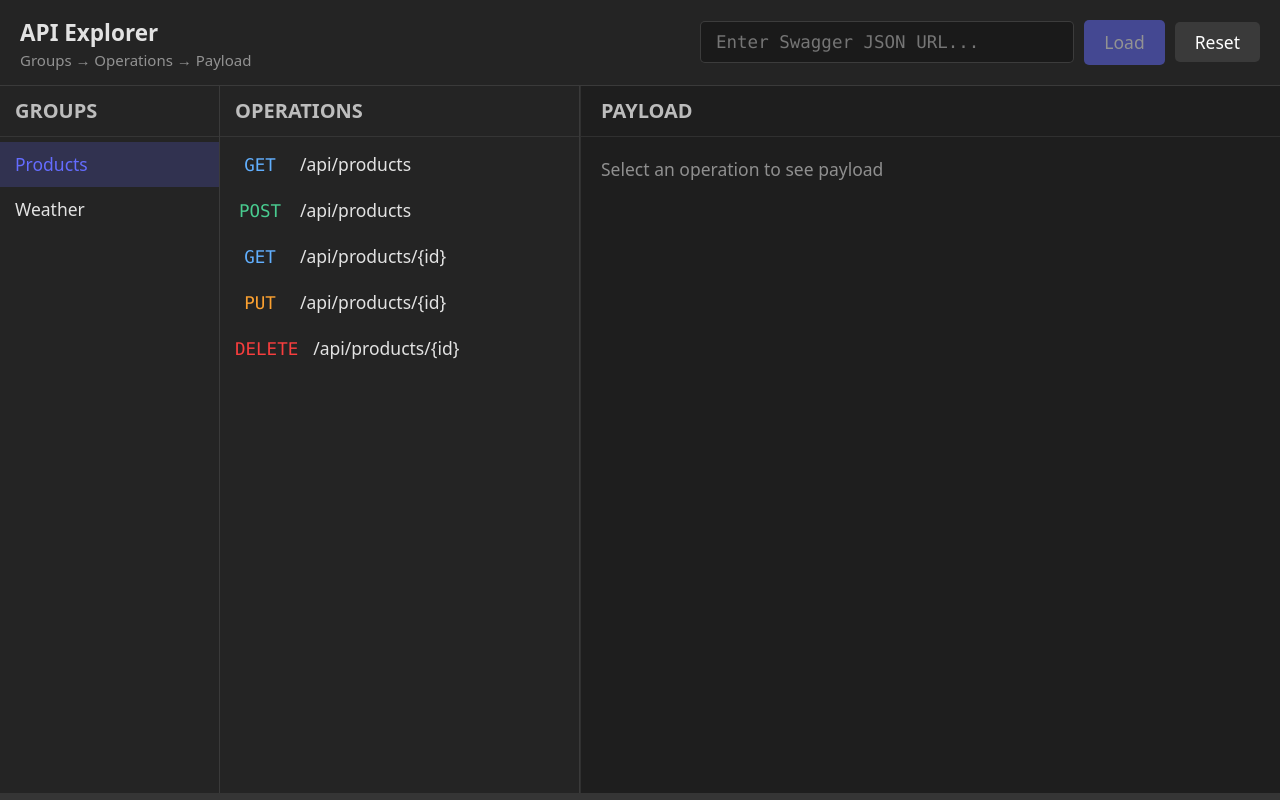
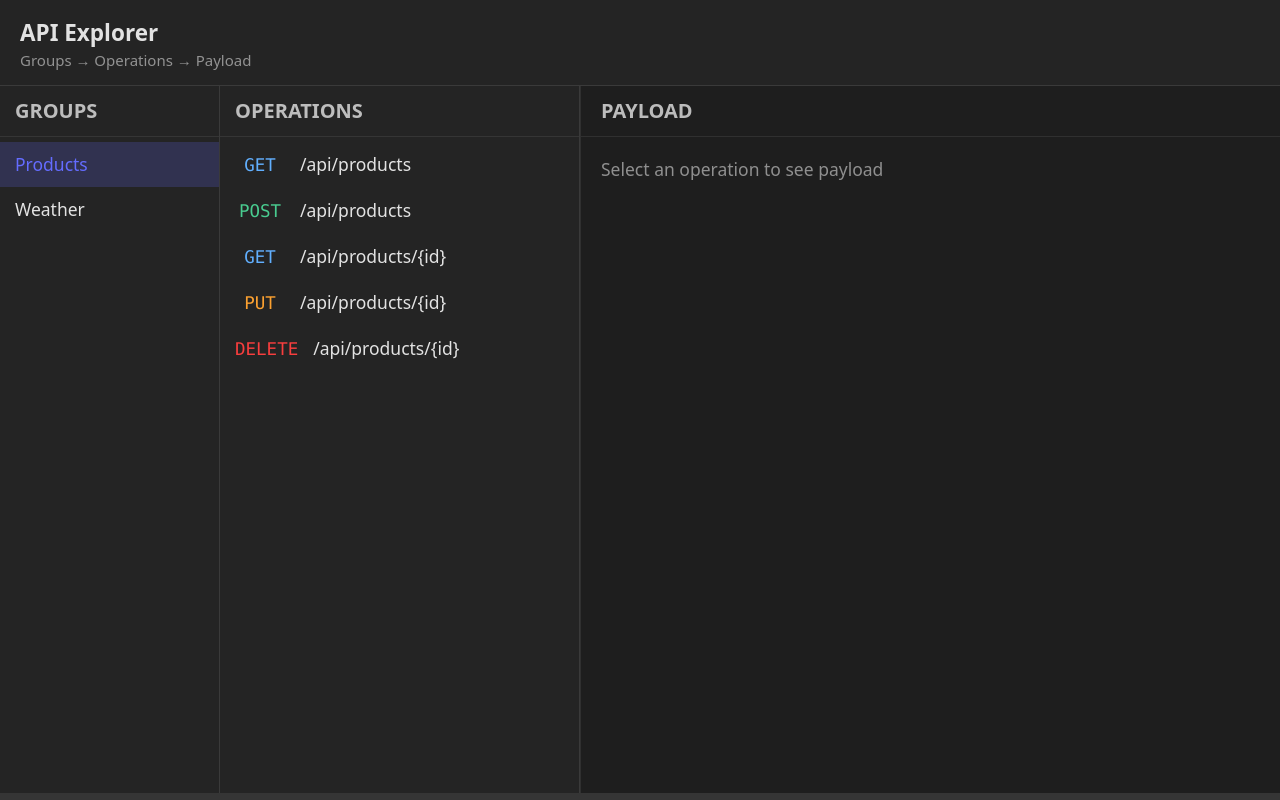
Before and after one commit to long29103107/NETDevTool, a React (Vite) app in the folder dev-tool-ui/: page / in a window 1280 px wide. Built offline with nearby package versions, Linux system fonts and the light colour scheme.

Commit message:
update code

```diff
--- a/dev-tool-ui/src/modules/ApiExplorer/Header/ApiExplorerHeader.tsx
+++ b/dev-tool-ui/src/modules/ApiExplorer/Header/ApiExplorerHeader.tsx
@@ -1,24 +1,4 @@
-import { Button } from "@/components/Button";
-import { Form } from "@/components/Form";
-import { Input } from "@/components/Input";
-
-export interface ApiExplorerHeaderProps {
-  swaggerUrl: string;
-  onSwaggerUrlChange: (url: string) => void;
-  onLoadFromUrl: (e: React.FormEvent) => Promise<void>;
-  onReset: () => void;
-  isLoadingUrl: boolean;
-  loading: boolean;
-}
-
-const ApiExplorerHeader = ({
-  swaggerUrl,
-  onSwaggerUrlChange,
-  onLoadFromUrl,
-  onReset,
-  isLoadingUrl,
-  loading,
-}: ApiExplorerHeaderProps) => {
+const ApiExplorerHeader = () => {
   return (
     <header className="flex-shrink-0 border-b border-[rgba(255,255,255,0.1)] px-4 py-3">
       <div className="flex items-center justify-between gap-4">
@@ -28,34 +8,6 @@ const ApiExplorerHeader = ({
             Groups → Operations → Payload
           </p>
         </div>
-        <Form
-          onSubmit={onLoadFromUrl}
-          className="flex items-center gap-2 flex-1 max-w-md"
-        >
-          <Input
-            type="url"
-            value={swaggerUrl}
-            onChange={(e) => onSwaggerUrlChange(e.target.value)}
-            placeholder="Enter Swagger JSON URL..."
-            disabled={isLoadingUrl || loading}
-          />
-          <Button
-            type="submit"
-            variant="primary"
-            disabled={isLoadingUrl || loading || !swaggerUrl.trim()}
-            className="py-1.5 whitespace-nowrap"
-          >
-            {isLoadingUrl ? "Loading..." : "Load"}
-          </Button>
-          <Button
-            type="button"
-            variant="secondary"
-            onClick={onReset}
-            disabled={isLoadingUrl || loading}
-          >
-            Reset
-          </Button>
-        </Form>
       </div>
     </header>
   );
--- a/dev-tool-ui/src/modules/ApiExplorer/PayloadForm/ApiExplorerPayloadForm.tsx
+++ b/dev-tool-ui/src/modules/ApiExplorer/PayloadForm/ApiExplorerPayloadForm.tsx
@@ -272,14 +272,14 @@ const ApiExplorerPayloadForm = ({
 
       <div className="flex items-center gap-2">
         <span
-          className="font-mono font-semibold uppercase text-sm mr-2"
+          className="font-mono font-semibold uppercase text- mr-2"
           style={{ color: getMethodColor(operation.method) }}
         >
           {operation.method}
         </span>
         <span
           data-slot="badge"
-          className="inline-flex py-3 w-full rounded-md border border-[rgba(255,255,255,0.2)] bg-[rgba(255,255,255,0.06)] px-2 py-0.5 font-medium w-fit whitespace-nowrap shrink-0 text-xs font-mono text-[rgba(255,255,255,0.8)] ml-1.5"
+          className="inline-flex py-3 w-full rounded-md border border-[rgba(255,255,255,0.2)] bg-[rgba(255,255,255,0.06)] px-2 py-0.5 font-medium w-fit whitespace-nowrap text-xs font-mono text-[rgba(255,255,255,0.8)] ml-1.5"
         >
           {operation.path}
         </span>
--- a/dev-tool-ui/src/pages/ApiExplorerPage.tsx
+++ b/dev-tool-ui/src/pages/ApiExplorerPage.tsx
@@ -102,14 +102,7 @@ const ApiExplorerPage = () => {
 
   return (
     <div className="h-screen flex flex-col bg-[#242424]">
-      <ApiExplorerHeader
-        swaggerUrl={swaggerUrl}
-        onSwaggerUrlChange={setSwaggerUrl}
-        onLoadFromUrl={handleLoadFromUrl}
-        onReset={resetToDefault}
-        isLoadingUrl={isLoadingUrl}
-        loading={loading}
-      />
+      <ApiExplorerHeader />
 
       <div
         ref={contentRef}
```
